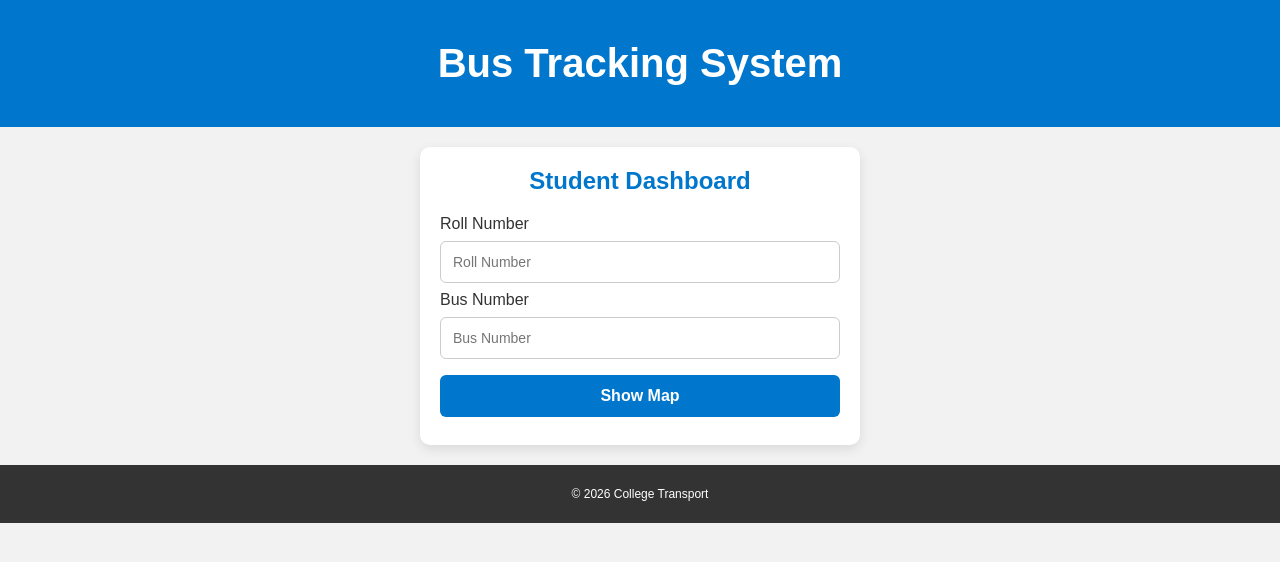
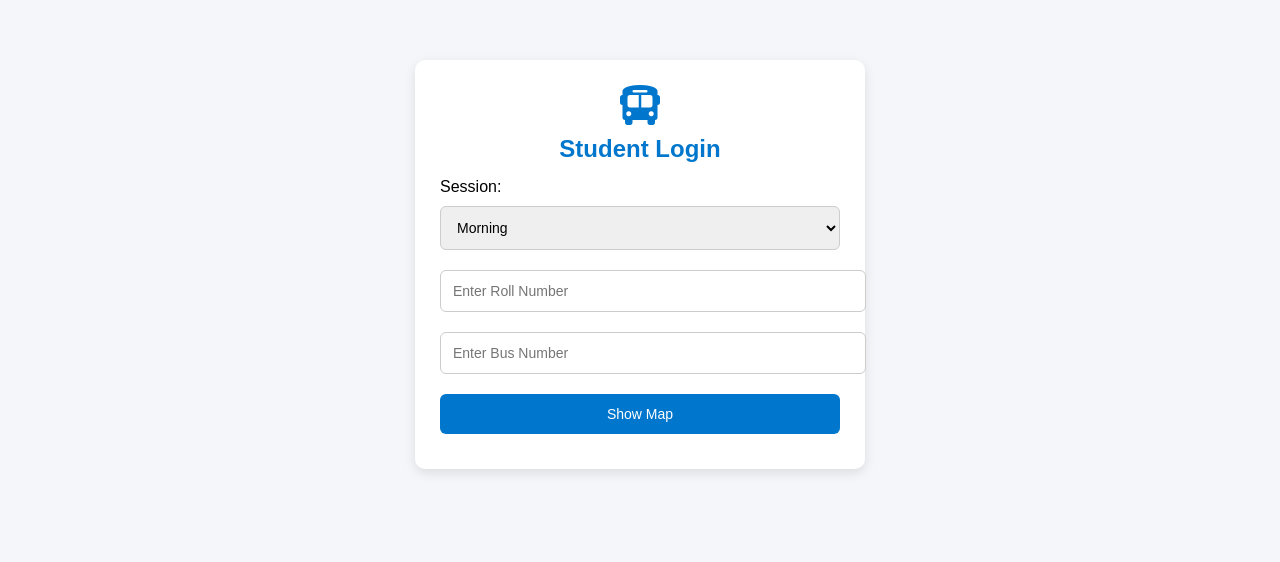
Before and after one commit to Pruthivi11/bus_tracking, a Flask app: page /student in a window 1280 px wide. Shown: the top 562 px of the page. Run offline with Flask 3, Linux system fonts and the light colour scheme; some libraries are stand-ins or nearby versions.

Commit message:
selecting dest added

```diff
--- a/static/student.js
+++ b/static/student.js
@@ -13,9 +13,26 @@ const rollNoEl = document.getElementById('rollNo');
 const busNoEl = document.getElementById('busNo');
 const showBtn = document.getElementById('showMap');
 const mapEl = document.getElementById('map');
+const sessionToggle = document.getElementById('sessionToggle');
+const destinationField = document.getElementById('destinationField');
+const remainderOptions = document.getElementById('remainderOptions');
+const destinationLabel = document.getElementById('destinationLabel');
+let destinationCoords = null;
+
+// Toggle logic
+sessionToggle.addEventListener('change', () => {
+  if (sessionToggle.value === 'evening') {
+    destinationField.style.display = 'block';
+    remainderOptions.style.display = 'block';
+  } else {
+    destinationField.style.display = 'none';
+    remainderOptions.style.display = 'none';
+    destinationCoords = null;
+  }
+});
 
 function initMap(center) {
-  mapboxgl.accessToken = 'YOUR_MAPBOX_ACCESS_TOKEN';
+  mapboxgl.accessToken = 'pk.eyJ1IjoiY29kZXMtMTE3IiwiYSI6ImNta2Y2dzhwdjBnNjAzaHF6Y2tydXY2aXgifQ.Ss1FmjnHljaQc7BgTDvZSQ';
   map = new mapboxgl.Map({
     container: 'map',
     style: 'mapbox://styles/mapbox/streets-v11',
@@ -53,7 +70,7 @@ function getDistance(lat1, lon1, lat2, lon2) {
 function createBusMarker(route, lat, lng) {
   const el = document.createElement('div');
   el.className = 'bus-marker';
-  el.innerHTML = `<i class="fa-solid fa-bus" style="color:red;font-size:20px;"></i>
+  el.innerHTML = `<i class="fa-solid fa-bus"></i>
                   <div class="route-label">${route}</div>`;
   return new mapboxgl.Marker(el)
     .setLngLat([lng, lat])
@@ -61,20 +78,41 @@ function createBusMarker(route, lat, lng) {
     .addTo(map);
 }
 
+// Destination selection (evening mode)
+document.getElementById('selectDestination').addEventListener('click', () => {
+  alert("Click on the map to set your destination.");
+  map.once('click', (e) => {
+    destinationCoords = e.lngLat;
+    destinationLabel.textContent = `Destination set: ${destinationCoords.lat.toFixed(5)}, ${destinationCoords.lng.toFixed(5)}`;
+  });
+});
+
 // Proximity notifications
 function checkProximity(studentLat, studentLng, busLat, busLng, route) {
-  const dist = getDistance(studentLat, studentLng, busLat, busLng);
+  let targetLat, targetLng;
 
-  if (dist <= 2000 && !notified2km) {
-    alert(`Bus ${route} is within 2 km of you!`);
+  if (sessionToggle.value === 'morning') {
+    targetLat = studentLat;
+    targetLng = studentLng;
+  } else if (sessionToggle.value === 'evening' && destinationCoords) {
+    targetLat = destinationCoords.lat;
+    targetLng = destinationCoords.lng;
+  } else {
+    return; // no destination set yet
+  }
+
+  const dist = getDistance(targetLat, targetLng, busLat, busLng);
+
+  if (dist <= 2000 && !notified2km && document.getElementById('rem2km').checked) {
+    alert(`Bus ${route} is within 2 km!`);
     notified2km = true;
   }
-  if (dist <= 1000 && !notified1km) {
-    alert(`Bus ${route} is within 1 km of you!`);
+  if (dist <= 1000 && !notified1km && document.getElementById('rem1km').checked) {
+    alert(`Bus ${route} is within 1 km!`);
     notified1km = true;
   }
-  if (dist <= 500 && !notified500m) {
-    alert(`Bus ${route} is within 500 meters of you!`);
+  if (dist <= 500 && !notified500m && document.getElementById('rem500m').checked) {
+    alert(`Bus ${route} is within 500 m!`);
     notified500m = true;
   }
 }
@@ -99,7 +137,8 @@ function fetchBusLocations(studentLat, studentLng) {
           // Proximity notifications
           checkProximity(studentLat, studentLng, bus.lat, bus.lng, bus.route);
 
-          // Onboard logic
+          // Onboard logic (morning only)
+          if (sessionToggle.value === 'morning') {
             const dist = getDistance(studentLat, studentLng, bus.lat, bus.lng);
             if (dist <= 5 && !isOnboard) {
               fetch("/onboard", {
@@ -118,6 +157,7 @@ function fetchBusLocations(studentLat, studentLng) {
               }
 
               isOnboard = true; // prevent re-adding marker
+            }
           }
         }
       });
--- a/templates/student.html
+++ b/templates/student.html
@@ -1,41 +1,121 @@
 <!DOCTYPE html>
 <html>
 <head>
-  <title>Student Dashboard</title>
-  <link rel="stylesheet" href="/static/style.css">
+  <meta charset="UTF-8">
+  <title>Student Login</title>
   <link rel="stylesheet" href="https://cdnjs.cloudflare.com/ajax/libs/font-awesome/6.5.1/css/all.min.css">
-  <link href="https://api.mapbox.com/mapbox-gl-js/v2.15.0/mapbox-gl.css" rel="stylesheet" />
-  <script src="https://api.mapbox.com/mapbox-gl-js/v2.15.0/mapbox-gl.js"></script>
-  <meta charset="UTF-8">
-  <title>Bus Tracking System</title>
-  <!-- Responsive scaling for mobile -->
-  <meta name="viewport" content="width=device-width, initial-scale=1.0">
-  <!-- Link to shared stylesheet -->
-  <link rel="stylesheet" href="/static/style.css">
-  <!-- Mapbox CSS (only needed in student.html) -->
-  <link href="https://api.mapbox.com/mapbox-gl-js/v2.15.0/mapbox-gl.css" rel="stylesheet" />
-</head>
+  <link href='https://api.mapbox.com/mapbox-gl-js/v2.15.0/mapbox-gl.css' rel='stylesheet' />
+  <style>
+    body {
+      font-family: Arial, sans-serif;
+      background: #f4f6f9;
+    }
+    .login-card {
+      max-width: 400px;
+      margin: 60px auto;
+      padding: 25px;
+      border-radius: 10px;
+      background: #fff;
+      box-shadow: 0 4px 12px rgba(0,0,0,0.1);
+    }
+    .login-card h2 {
+      margin: 10px 0;
+      color: #0077cc;
+    }
+    .login-card input, .login-card select, .login-card button {
+      width: 100%;
+      padding: 12px;
+      margin: 10px 0;
+      border-radius: 6px;
+      border: 1px solid #ccc;
+      font-size: 14px;
+    }
+    .login-card button {
+      background: #0077cc;
+      color: #fff;
+      border: none;
+      cursor: pointer;
+      transition: background 0.3s;
+    }
+    .login-card button:hover {
+      background: #005fa3;
+    }
+    .toggle-switch {
+      display: flex;
+      align-items: center;
+      margin: 5px 0;
+    }
+    .toggle-switch input {
+      margin-right: 8px;
+    }
+    #map {
+      width: 100%;
+      height: 500px;
+      display: none;
+      margin-top: 20px;
+    }
+    .bus-marker i {
+      color: red;
+      font-size: 40px; /* bigger bus icon */
+    }
+    .route-label {
+      font-size: 14px;
+      font-weight: bold;
+      background: white;
+      border: 1px solid #0077cc;
+      border-radius: 4px;
+      padding: 2px 4px;
+      margin-top: -4px;
+      text-align: center;
+    }
+  </style>
 </head>
 <body>
-<header class="navbar">
-  <h1>Bus Tracking System</h1>
-</header>
+  <div class="login-card">
+    <div style="text-align:center; margin-bottom:15px;">
+      <i class="fa-solid fa-bus" style="font-size:40px; color:#0077cc;"></i>
+      <h2>Student Login</h2>
+    </div>
 
-<div class="card">
-  <h2>Student Dashboard</h2>
-  <label for="rollNo">Roll Number</label>
-  <input id="rollNo" placeholder="Roll Number">
-  <label for="busNo">Bus Number</label>
-  <input id="busNo" placeholder="Bus Number">
-  <button id="showMap">Show Map</button>
-</div>
+    <!-- Morning/Evening Toggle -->
+    <label>Session:</label>
+    <select id="sessionToggle">
+      <option value="morning">Morning</option>
+      <option value="evening">Evening</option>
+    </select>
 
-<div id="map" style="display:none; height:500px;"></div>
+    <!-- Common Fields -->
+    <input type="text" id="rollNo" placeholder="Enter Roll Number">
+    <input type="text" id="busNo" placeholder="Enter Bus Number">
 
-<footer class="footer">
-  <p>&copy; 2026 College Transport</p>
-</footer>
+    <!-- Evening-only Destination -->
+    <div id="destinationField" style="display:none; margin-top:10px;">
+      <button id="selectDestination">Select Destination on Map</button>
+      <p id="destinationLabel" style="font-size:14px; color:#555;"></p>
+    </div>
 
-<script src="/static/student.js"></script>
+    <!-- Evening-only Reminder Toggles -->
+    <div id="remainderOptions" style="display:none; margin-top:15px;">
+      <div class="toggle-switch">
+        <input type="checkbox" id="rem2km" checked>
+        <label for="rem2km">2 km Reminder</label>
+      </div>
+      <div class="toggle-switch">
+        <input type="checkbox" id="rem1km" checked>
+        <label for="rem1km">1 km Reminder</label>
+      </div>
+      <div class="toggle-switch">
+        <input type="checkbox" id="rem500m" checked>
+        <label for="rem500m">500 m Reminder</label>
+      </div>
+    </div>
+
+    <button id="showMap">Show Map</button>
+  </div>
+
+  <div id="map"></div>
+
+  <script src='https://api.mapbox.com/mapbox-gl-js/v2.15.0/mapbox-gl.js'></script>
+  <script src="student.js"></script>
 </body>
 </html>
```
Lines whose indentation alone changed are shown as unchanged.
